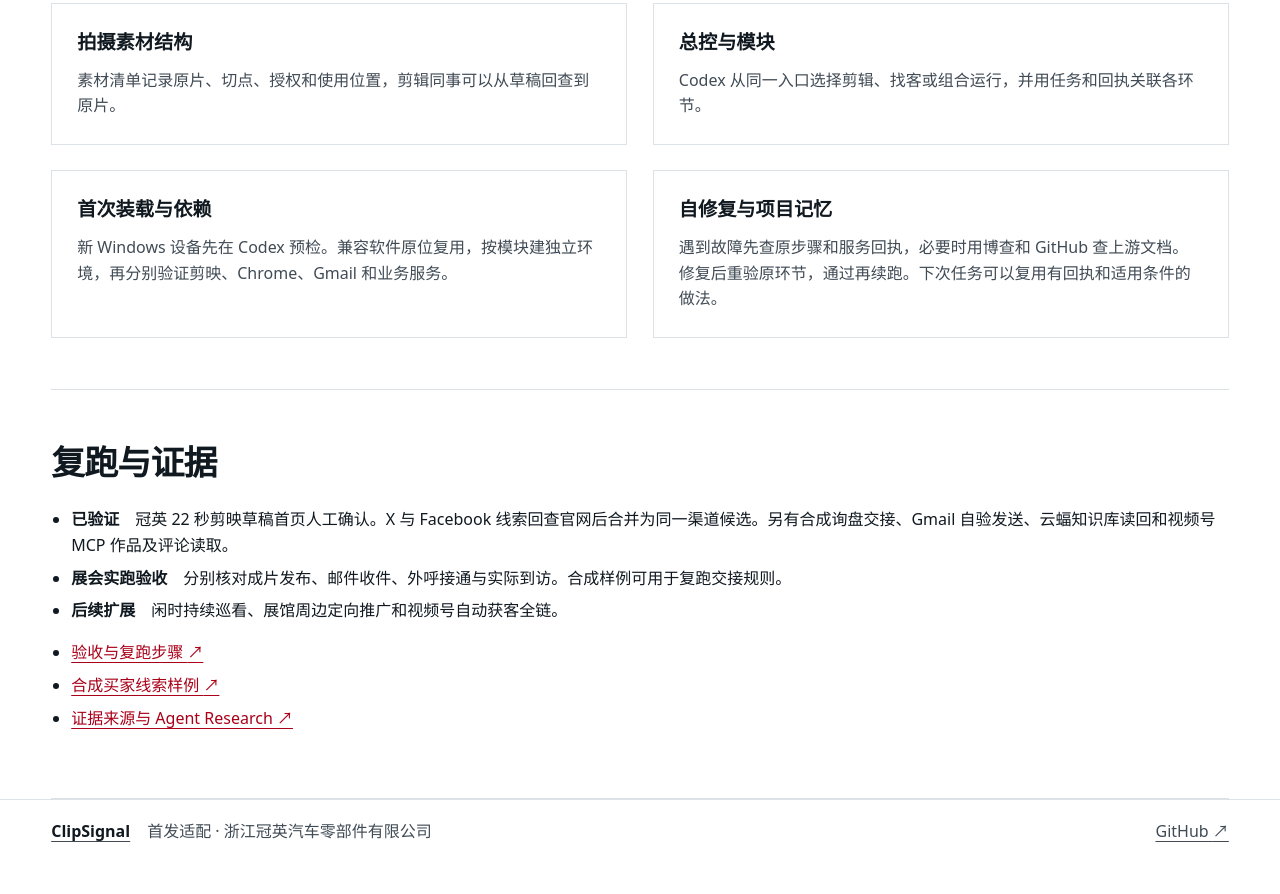
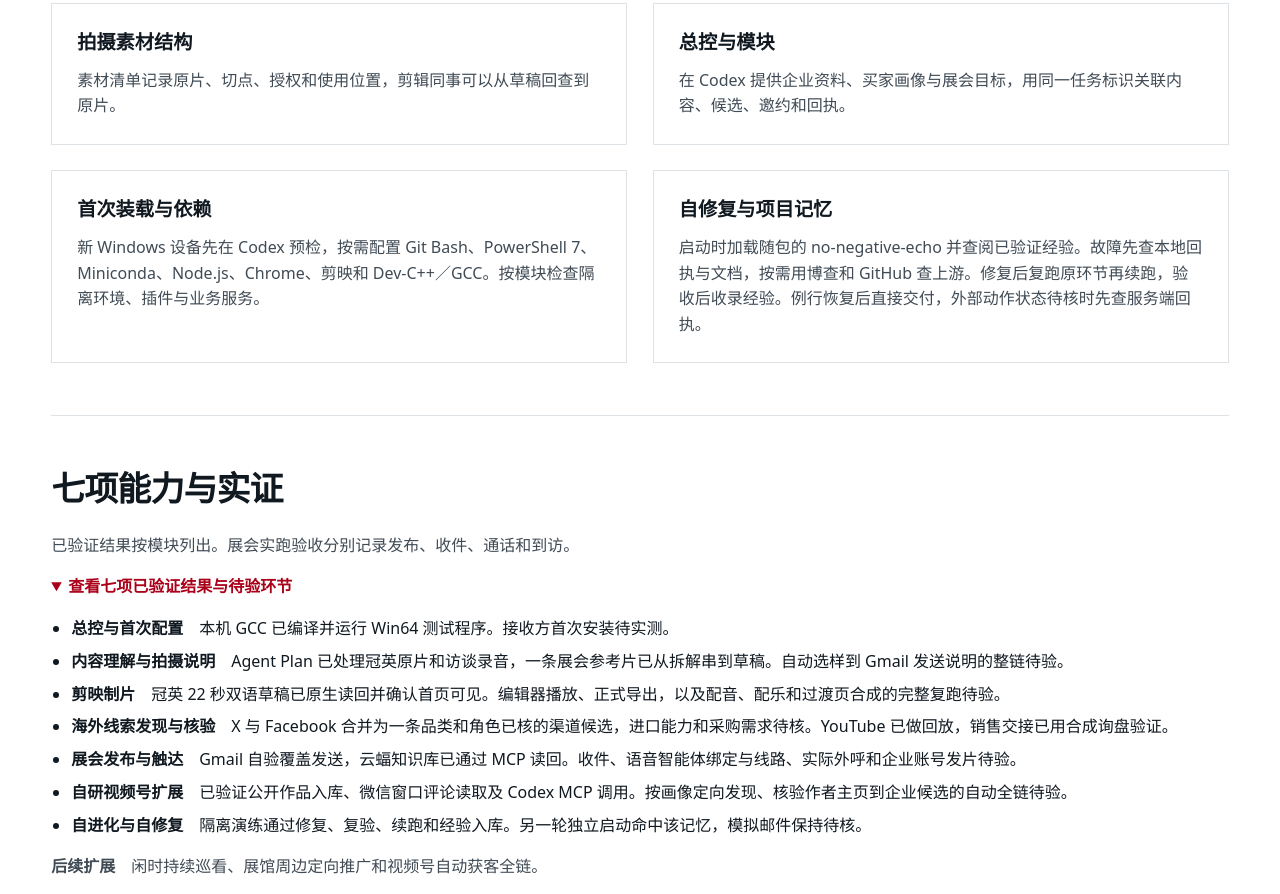
Before and after one commit to yuxuan6426/clipsignal, a plain HTML site: page site/guide/index.html in a window 1280 px wide. Shown: the part 1733-2627 px from the top of the page. Before the commit the page ends 2597 px from the top, so only its background shows below. Drawn offline with Linux system fonts and the light colour scheme.

Commit message:
Document evidence and pending checks for all seven capabilities

```diff
--- a/site/guide/index.html
+++ b/site/guide/index.html
@@ -31,7 +31,7 @@
       <nav aria-label="工作流内容">
         <a href="#outputs">交付物</a>
         <a href="#diagrams">架构与链路</a>
-        <a href="#proof">复跑与证据</a>
+        <a href="#proof">七项能力与实证</a>
       </nav>
     </div>
   </section>
@@ -65,9 +65,9 @@
         <details class="guide-steps">
           <summary>展开选题、录制与成片步骤</summary>
           <ol>
-            <li>按行业、受众和行动目标搜集参考，标注开场、卖点、证明镜头、节奏与时码。需要取用获准的网络片段时，通过解析站获取并按时间段裁切，登记来源。</li>
+            <li>可按行业、受众和行动目标搜集热门参考，标注开场、卖点、证明镜头、字幕、行动引导与时码。需要取用获准的网络片段时，通过解析站获取并按时间段裁切，登记来源。</li>
             <li>生成 Markdown 录制说明，列出样品、景别、话术和补拍要求。授权时可经 Gmail 发送纯文本说明。</li>
-            <li>用 Agent Plan 分析授权原片的音频、画面和时码，编排字幕与时间轴。豆包 TTS 2.0 默认女声用于旁白，本地生成原创纯音乐并保留独立音轨。过渡页优先用已连接 Chrome 中的 ChatGPT，备选为 Codex ImageGen，均需记录来源。</li>
+            <li>用 Agent Plan 分析授权原片的音频、画面和时码，编排字幕与时间轴。豆包 TTS 2.0 默认女声用于旁白，本地生成原创纯音乐并保留独立音轨。过渡页优先用已连接 Chrome 中的 ChatGPT。Codex ImageGen 备选需接入资产来源校验，再登记来源。</li>
             <li>分别核对原生读回、首页登记和正式导出。成片审核后按账号与平台授权发布，保存作品链接、时间和可见性。</li>
           </ol>
         </details>
@@ -79,7 +79,7 @@
         <details class="guide-steps">
           <summary>展开找客、核验与交付步骤</summary>
           <ol>
-            <li>输入地区、产品、目标角色和关键词。以冠英为例，可围绕重型商用车售后件筛查批发商、经销商、车桥厂和其他采购企业。</li>
+            <li>输入地区、产品、目标角色和关键词，可选巡览行业近期动态。冠英可围绕重型商用车售后件筛查批发商、经销商、车桥厂和其他采购企业。</li>
             <li>纯文本记录出处和时间，视频结合音频、画面与时码分析，混合内容关联原帖和媒体。按作品、评论、作者主页、企业官网的顺序保留出处。</li>
             <li>按事件和已核企业域名去重，区分终端、渠道、同业和待核。把产品匹配、进口能力和主动需求分别记证据。明确且获准的询盘附销售交接卡。</li>
             <li>交付结构化 JSON、Markdown 报告与候选表。企业公开商务联系入口、核验时间和下一步均随候选交接。</li>
@@ -122,28 +122,37 @@
       <article id="system" class="diagram">
         <h3>总控与模块</h3>
         <div data-art="diagram-system"></div>
-        <p>Codex 从同一入口选择剪辑、找客或组合运行，并用任务和回执关联各环节。</p>
+        <p>在 Codex 提供企业资料、买家画像与展会目标，用同一任务标识关联内容、候选、邀约和回执。</p>
       </article>
       <article id="setup" class="diagram">
         <h3>首次装载与依赖</h3>
         <div data-art="diagram-setup"></div>
-        <p>新 Windows 设备先在 Codex 预检。兼容软件原位复用，按模块建独立环境，再分别验证剪映、Chrome、Gmail 和业务服务。</p>
+        <p>新 Windows 设备先在 Codex 预检，按需配置 Git Bash、PowerShell 7、Miniconda、Node.js、Chrome、剪映和 Dev-C++／GCC。按模块检查隔离环境、插件与业务服务。</p>
       </article>
       <article id="repair" class="diagram">
         <h3>自修复与项目记忆</h3>
         <div data-art="diagram-repair"></div>
-        <p>遇到故障先查原步骤和服务回执，必要时用博查和 GitHub 查上游文档。修复后重验原环节，通过再续跑。下次任务可以复用有回执和适用条件的做法。</p>
+        <p>启动时加载随包的 no-negative-echo 并查阅已验证经验。故障先查本地回执与文档，按需用博查和 GitHub 查上游。修复后复跑原环节再续跑，验收后收录经验。例行恢复后直接交付，外部动作状态待核时先查服务端回执。</p>
       </article>
     </div>
   </section>
 
   <section id="proof" class="case-shell guide-block" aria-labelledby="proof-title">
-    <h2 id="proof-title">复跑与证据</h2>
-    <ul class="guide-resources">
-      <li><strong>已验证</strong>　冠英 22 秒剪映草稿首页人工确认。X 与 Facebook 线索回查官网后合并为同一渠道候选。另有合成询盘交接、Gmail 自验发送、云蝠知识库读回和视频号 MCP 作品及评论读取。</li>
-      <li><strong>展会实跑验收</strong>　分别核对成片发布、邮件收件、外呼接通与实际到访。合成样例可用于复跑交接规则。</li>
-      <li><strong>后续扩展</strong>　闲时持续巡看、展馆周边定向推广和视频号自动获客全链。</li>
-    </ul>
+    <h2 id="proof-title">七项能力与实证</h2>
+    <p>已验证结果按模块列出。展会实跑验收分别记录发布、收件、通话和到访。</p>
+    <details class="guide-steps" open>
+      <summary>查看七项已验证结果与待验环节</summary>
+      <ul class="guide-resources">
+        <li><strong>总控与首次配置</strong>　本机 GCC 已编译并运行 Win64 测试程序。接收方首次安装待实测。</li>
+        <li><strong>内容理解与拍摄说明</strong>　Agent Plan 已处理冠英原片和访谈录音，一条展会参考片已从拆解串到草稿。自动选样到 Gmail 发送说明的整链待验。</li>
+        <li><strong>剪映制片</strong>　冠英 22 秒双语草稿已原生读回并确认首页可见。编辑器播放、正式导出，以及配音、配乐和过渡页合成的完整复跑待验。</li>
+        <li><strong>海外线索发现与核验</strong>　X 与 Facebook 合并为一条品类和角色已核的渠道候选，进口能力和采购需求待核。YouTube 已做回放，销售交接已用合成询盘验证。</li>
+        <li><strong>展会发布与触达</strong>　Gmail 自验覆盖发送，云蝠知识库已通过 MCP 读回。收件、语音智能体绑定与线路、实际外呼和企业账号发片待验。</li>
+        <li><strong>自研视频号扩展</strong>　已验证公开作品入库、微信窗口评论读取及 Codex MCP 调用。按画像定向发现、核验作者主页到企业候选的自动全链待验。</li>
+        <li><strong>自进化与自修复</strong>　隔离演练通过修复、复验、续跑和经验入库。另一轮独立启动命中该记忆，模拟邮件保持待核。</li>
+      </ul>
+    </details>
+    <p><strong>后续扩展</strong>　闲时持续巡看、展馆周边定向推广和视频号自动获客全链。</p>
     <ul class="guide-resources">
       <li><a href="https://github.com/yuxuan6426/clipsignal/blob/main/docs/test.md">验收与复跑步骤 <span aria-hidden="true">↗</span></a></li>
       <li><a href="https://github.com/yuxuan6426/clipsignal/blob/main/examples/leads.json">合成买家线索样例 <span aria-hidden="true">↗</span></a></li>
```
Also changed, not shown: site/index.html (+1 -1 lines), 3 other files.
